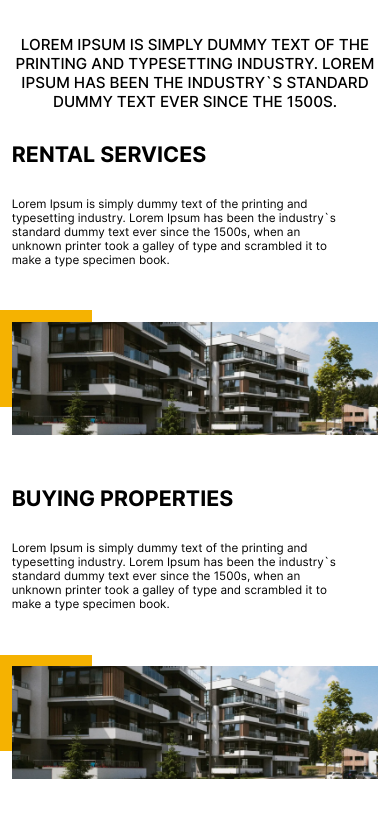
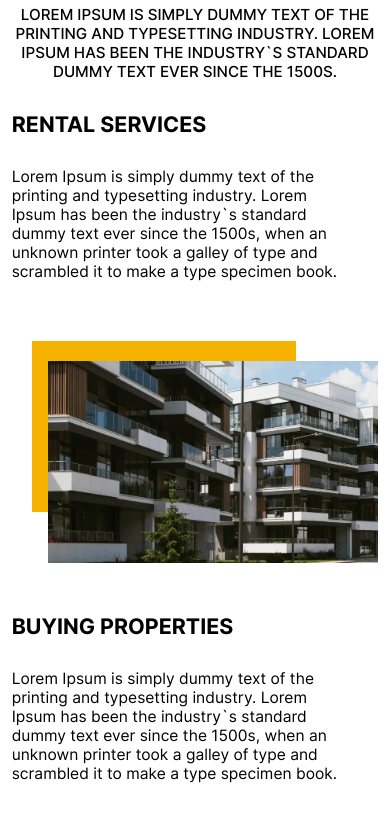
Before and after one commit to Ronddaa/realEstate, a React (Vite) app: page / in a window 390 px wide. Shown: the part 1075-1904 px from the top of the page. Built offline with nearby package versions, Linux system fonts and the light colour scheme.

Commit message:
mainPage mobile

```diff
--- a/src/components/App.css
+++ b/src/components/App.css
@@ -374,6 +374,8 @@
   }
   .AboutInfo {
     flex-direction: column;
+    position: relative;
+    gap: 80px;
   }
   .wrapperTitleInfo {
     max-width: 100%;
@@ -382,6 +384,16 @@
     font-size: 5.5vw;
   }
   .textInfo {
-    font-size: 3vw;
+    font-size: 4vw;
+  }
+  .containerInfoIMG {
+    width: 90%;
+    margin-left: auto;
+  }
+  .containerInfoIMG::after {
+    width: 80%;
+  }
+  .infoIMG {
+    height: 202px;
   }
 }
--- a/src/components/Header.jsx
+++ b/src/components/Header.jsx
@@ -44,7 +44,7 @@ export default function Header() {
       <button className="headerBookingBtn" id="headerBookingBtn">
         BOOK VALUATION
         </button>
-        <svg className="headerBurgerMenuBtn" width={80} height={80}>
+        <svg className="headerBurgerMenuBtn" width={80} height={50}>
           <use xlinkHref={`${sprite}#icon-burger-menu`}></use>
         </svg>
     </header>
```
